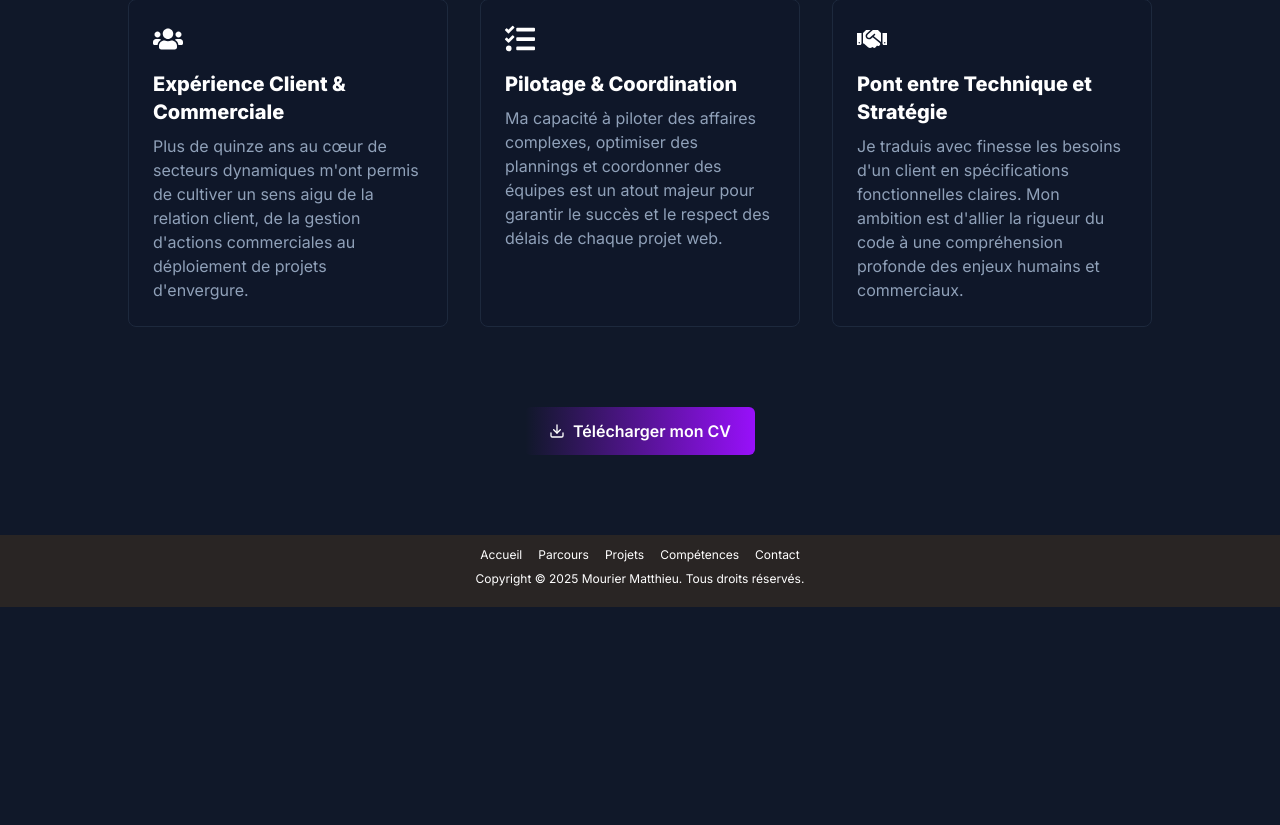
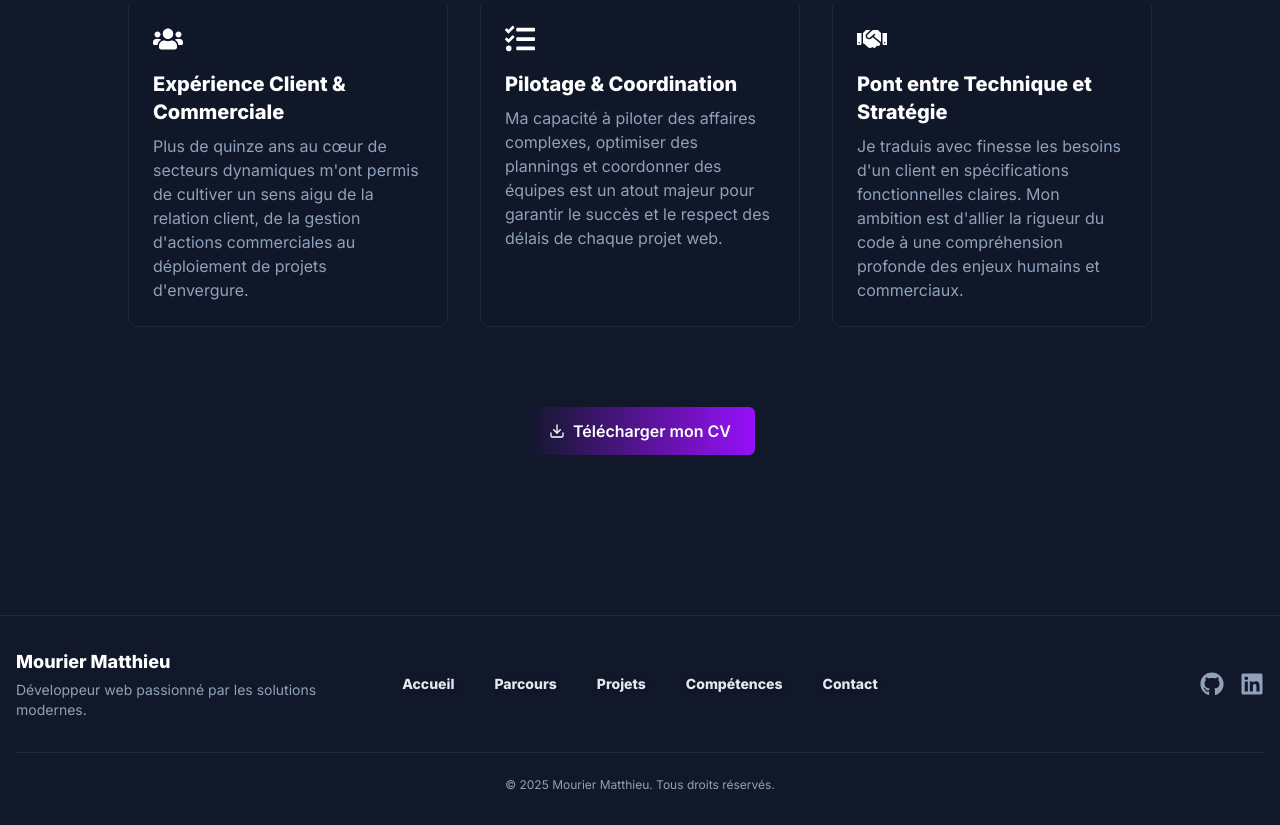
Before and after one commit to Vangelis-26/portofolio, a Next.js app: page / in a window 1280 px wide. Shown: the part 629-1454 px from the top of the page. Before the commit the page ends 1236 px from the top, so only its background shows below. Built offline with nearby package versions, Linux system fonts and the light colour scheme.

Commit message:
Upgrade NavLink + Final Footer

```diff
--- a/src/components/footer/footer.jsx
+++ b/src/components/footer/footer.jsx
@@ -1,12 +1,39 @@
+import Link from 'next/link';
+import { FaGithub, FaLinkedin } from 'react-icons/fa';
 import NavLinks from "../navLinks/navLinks";
 import "../../app/globals.css";
 
 export default function Footer() {
     return (
-        <footer className="w-full bg-stone-800 p-3 text-xs">
-            <div className="flex flex-col items-center">
-                <NavLinks />
-                <p className="p-2">Copyright © 2025 Mourier Matthieu. Tous droits réservés.</p>
+        <footer className="w-full border-t border-slate-800 text-slate-400 mt-20">
+            <div className="container mx-auto px-4 py-8">
+
+                <div className="flex flex-col md:flex-row items-center gap-8 text-center md:text-left">
+
+                    <div className="md:flex-1">
+                        <h3 className="font-bold text-lg text-white">Mourier Matthieu</h3>
+                        <p className="text-sm mt-1">Développeur web passionné par les solutions modernes.</p>
+                    </div>
+
+                    <div className="md:flex-1 flex justify-center">
+                        <NavLinks />
+                    </div>
+
+                    <div className="md:flex-1 flex justify-center md:justify-end">
+                        <div className="flex gap-4">
+                            <a href="https://github.com/votre-profil" target="https://github.com/Vangelis-26" rel="noreferrer" aria-label="GitHub" className="hover:text-[--color-border] transition-colors">
+                                <FaGithub size={24} />
+                            </a>
+                            <a href="https://linkedin.com/in/votre-profil" target="https://www.linkedin.com/in/matthieu-mourier-77a5ba182/" rel="noreferrer" aria-label="LinkedIn" className="hover:text-[--color-border] transition-colors">
+                                <FaLinkedin size={24} />
+                            </a>
+                        </div>
+                    </div>
+                </div>
+
+                <div className="border-t border-slate-800 mt-8 pt-6 text-center text-xs">
+                    <p>© {new Date().getFullYear()} Mourier Matthieu. Tous droits réservés.</p>
+                </div>
             </div>
         </footer>
     );
--- a/src/components/intro/intro.jsx
+++ b/src/components/intro/intro.jsx
@@ -36,7 +36,7 @@ export default function Intro() {
                 {strengths.map((strength) => (
                     <div
                         key={strength.title}
-                        className="bg-slate-900/50 border border-slate-800 p-6 rounded-lg text-left"
+                        className="bg-slate-900/50 border border-slate-800 p-6 rounded-lg text-left transform transition-all duration-300 ease-in-out hover:scale-105 hover:-translate-y-1 hover:border-[--color-border]/50"
                     >
                         <div className="text-[--color-border] text-3xl mb-4">
                             {strength.icon}
--- a/src/components/navLinks/navLinks.jsx
+++ b/src/components/navLinks/navLinks.jsx
@@ -1,43 +1,33 @@
-"use client";
+import Link from 'next/link';
 
-import Link from "next/link";
-import { usePathname } from "next/navigation";
+export default function NavLinks({ className }) {
+    const links = [
+        { href: "/", label: "Accueil" },
+        { href: "/parcours", label: "Parcours" },
+        { href: "/projets", label: "Projets" },
+        { href: "/competences", label: "Compétences" },
+        { href: "/contact", label: "Contact" },
+    ];
 
-import "@/app/globals.css";
-
-export default function NavLinks() {
-
-    const pathname = usePathname();
+    const finalClasses = `flex items-center gap-4 text-sm font-bold ${className || ''}`;
 
     return (
-        <nav>
-            <ul className="flex justify-end gap-4 px-2">
-                <li>
-                    <Link href="/" className={pathname === "/" ? "active" : ""}>
-                        Accueil
+        <ul className={finalClasses}>
+            {links.map((link) => (
+                <li key={link.href}>
+                    <Link
+                        href={link.href}
+                        className="
+              relative inline-block px-3 py-2
+              text-slate-200 drop-shadow-sm
+              transform transition-all duration-300 ease-in-out
+              hover:bg-[--color-border]/10 hover:text-white hover:-translate-y-0.5 rounded-md
+            "
+                    >
+                        {link.label}
                     </Link>
                 </li>
-                <li>
-                    <Link href="/career" className={pathname === "/career" ? "active" : ""}>
-                        Parcours
-                    </Link>
-                </li>
-                <li>
-                    <Link href="/projects" className={pathname === "/projects" ? "active" : ""}>
-                        Projets
-                    </Link>
-                </li>
-                <li>
-                    <Link href="/skills" className={pathname === "/skills" ? "active" : ""}>
-                        Compétences
-                    </Link>
-                </li>
-                <li>
-                    <Link href="/contact" className={pathname === "/contact" ? "active" : ""}>
-                        Contact
-                    </Link>
-                </li>
-            </ul>
-        </nav>
-    )
+            ))}
+        </ul>
+    );
 }
```
